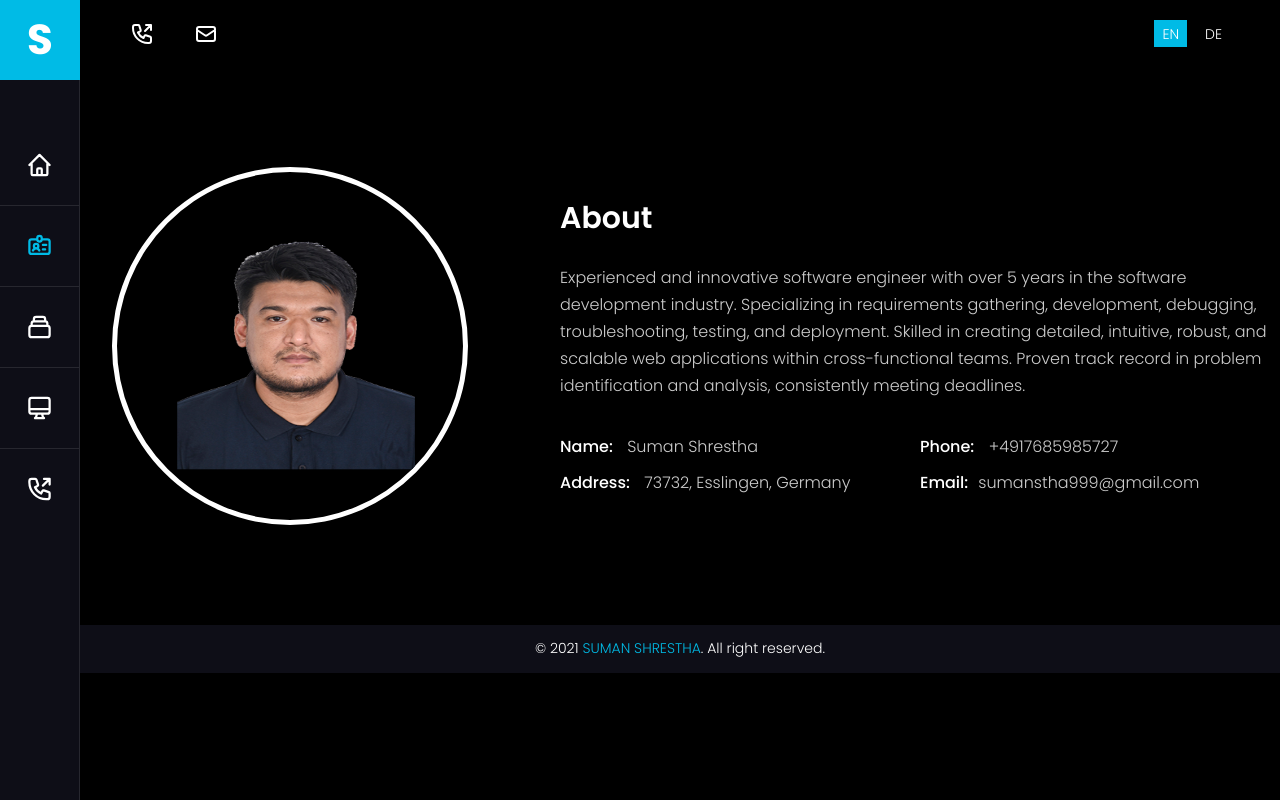
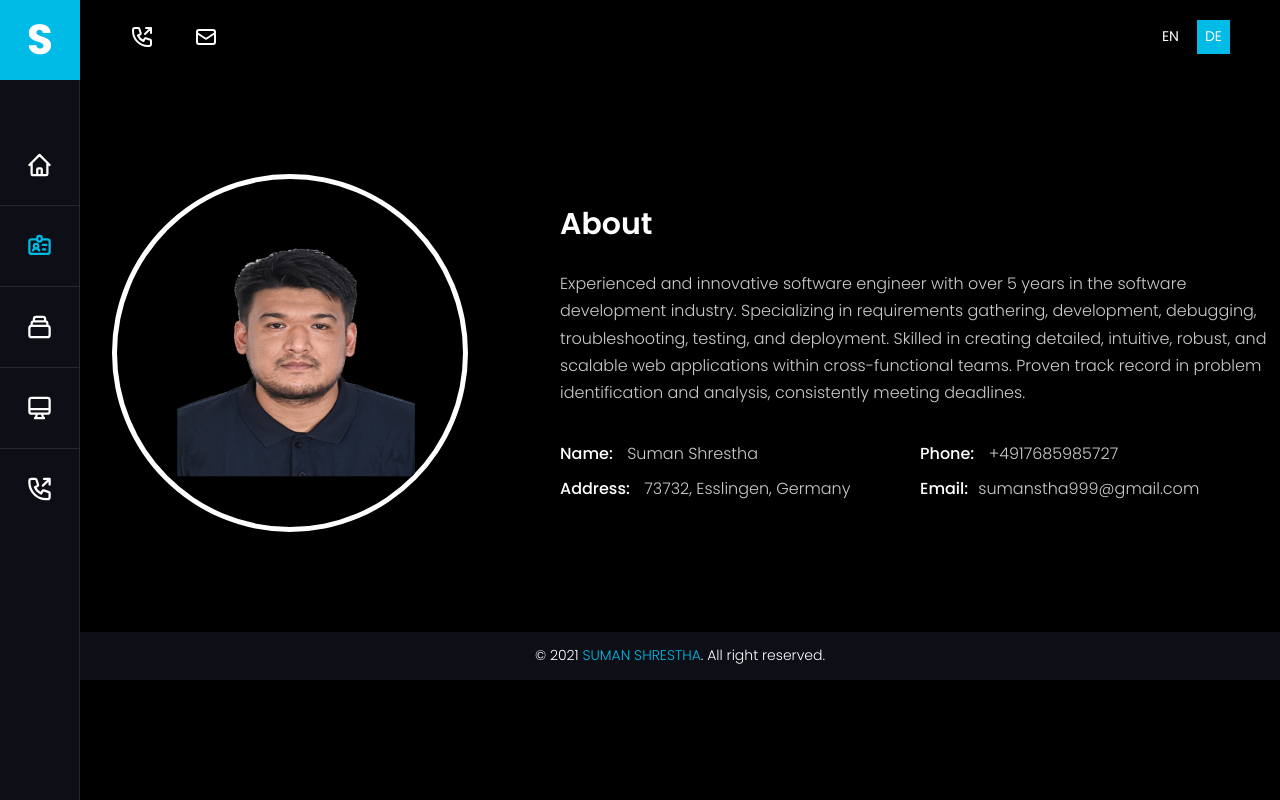
Before and after one commit to sumancfc/react-next-portfolio, a Next.js app: page /about in a window 1280 px wide. Built offline with nearby package versions, Linux system fonts and the light colour scheme.

Commit message:
language switch added

```diff
--- a/app/layout.tsx
+++ b/app/layout.tsx
@@ -12,18 +12,13 @@ export const metadata: Metadata = {
   description: "Personal Portfolio of Suman Shrestha",
 };
 
-export default function RootLayout({
-  children,
-}: {
-  children: React.ReactNode;
-}) {
+export default function RootLayout({ children }: { children: React.ReactNode }) {
   return (
-    <html lang='en-US'>
+    <html lang='en' suppressHydrationWarning>
       <body>
-      <I18nProvider>
-        {children}
-      </I18nProvider>
-
+        <I18nProvider>
+          {children} {/* This renders HomePage, which then renders Layout */}
+        </I18nProvider>
       </body>
     </html>
   );
--- a/components/TopHeader.tsx
+++ b/components/TopHeader.tsx
@@ -4,15 +4,20 @@ import Link from "next/link";
 import { useTranslation } from 'react-i18next';
 import HeroIcons from './Icons';
 import Icon from '../data/enum';
-import {Tooltip} from "react-tooltip";
-import {TopHeaderMenu} from "../data/interfaces";
+import { Tooltip } from "react-tooltip";
+import { TopHeaderMenu } from "../data/interfaces";
 
 interface TopHeaderProps {
-  topHeaderMenus: TopHeaderMenu[];
+  topHeaderMenus?: TopHeaderMenu[];
 }
 
 const TopHeader: React.FC<TopHeaderProps> = () => {
-  const {t} = useTranslation();
+  const { t, i18n } = useTranslation();
+
+  const handleLanguageChange = (lng: string) => {
+    i18n.changeLanguage(lng);
+  };
+
   const topHeaderMenus: TopHeaderMenu[] = [
     {
       id: 1,
@@ -25,27 +30,42 @@ const TopHeader: React.FC<TopHeaderProps> = () => {
       title: t('email_address'),
       icon: Icon.MailIcon,
       link: 'mailto:sumanstha999@gmail.com',
-    }];
+    }
+  ];
 
   return (
     <section className="section d-flex relative py-20">
       <div className='container d-flex align-center justify-between'>
         <div className='information d-flex align-center justify-between'>
-            {topHeaderMenus.map(({id,title, icon, link}: {id: number; title: string; icon: Icon; link: string; }  ) => (
-                <Link key={id} href={link} className="d-flex"  data-tooltip-id="top-menu-tooltip"
+          {topHeaderMenus.map(({ id, title, icon, link }) => (
+            <Link
+              key={id}
+              href={link}
+              className="d-flex"
+              data-tooltip-id="top-menu-tooltip"
               data-tooltip-content={title}
-                      data-tooltip-place='bottom'>
+              data-tooltip-place='bottom'
+            >
               <HeroIcons icon={icon} />
             </Link>
           ))}
         </div>
+
         <div className='language'>
           <ul className='nav d-flex'>
-              <li className='active'>
-                <Link href='#'>EN</Link>
+            <li className={i18n.language === 'en' ? 'active' : ''}>
+              <button
+                onClick={() => handleLanguageChange('en')}
+              >
+                {t('en_lang')}
+              </button>
             </li>
-              <li>
-                <Link href='#'>DE</Link>
+            <li className={i18n.language === 'de' ? 'active' : ''}>
+              <button
+                onClick={() => handleLanguageChange('de')}
+              >
+                {t('de_lang')}
+              </button>
             </li>
           </ul>
         </div>
--- a/public/styles/partials/_global.scss
+++ b/public/styles/partials/_global.scss
@@ -10,7 +10,7 @@
 body {
   background: $colorBlack;
   color: $colorWhite;
-  font-family: "Poppins", sans-serif;
+  font-family: 'Poppins', sans-serif;
   line-height: 1.7;
   font-size: 16px;
   font-weight: 300;
@@ -63,7 +63,7 @@ h6 {
   }
 
   @media #{$tiny} {
-    padding: 0 12px;
+    padding: 0 20px;
   }
 }
 
@@ -110,9 +110,8 @@ h6 {
   line-height: 42px;
   position: relative;
   display: inline-block;
-  background: none;
   border: 1px solid transparent;
-  border-radius: 4px;
+  border-radius: 24px;
   font-size: 14px;
   font-weight: 500;
   text-decoration: none;
@@ -253,7 +252,6 @@ h6 {
   white-space: nowrap;
 }
 
-
 .information {
   a {
     margin: 0;
@@ -292,10 +290,22 @@ h6 {
       margin-left: 10px;
     }
 
-    a {
+    button {
       color: #fff;
       font-size: 14px;
       padding: 5px 8px;
+      // Button resets
+      background: none;
+      border: none;
+      cursor: pointer;
+      font-family: inherit;
+      line-height: inherit;
+      display: inline-block;
+      text-decoration: none;
+
+      &:hover {
+        opacity: 0.8;
+      }
     }
   }
 }
--- a/public/styles/partials/_home.scss
+++ b/public/styles/partials/_home.scss
@@ -28,6 +28,7 @@
 
         @media #{$xsm} {
           margin-bottom: 6px;
+          font-size: 36px;
         }
       }
 
```
Lines whose indentation alone changed are shown as unchanged.
